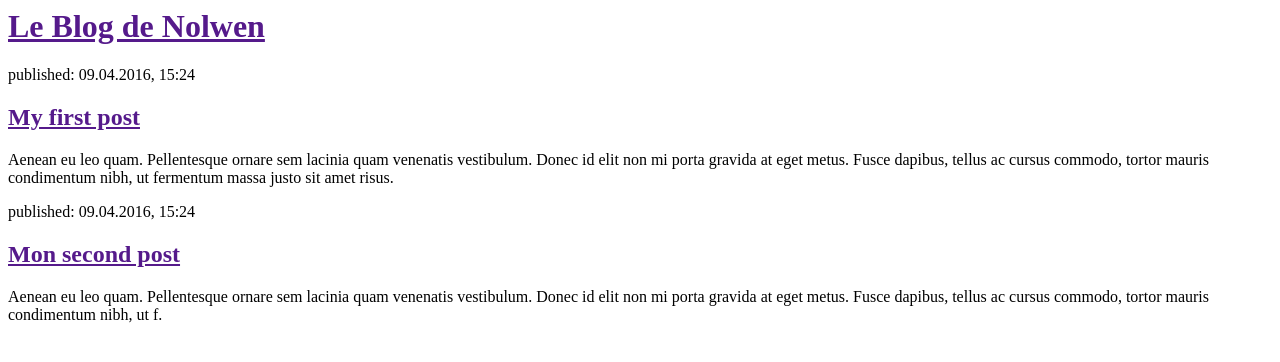
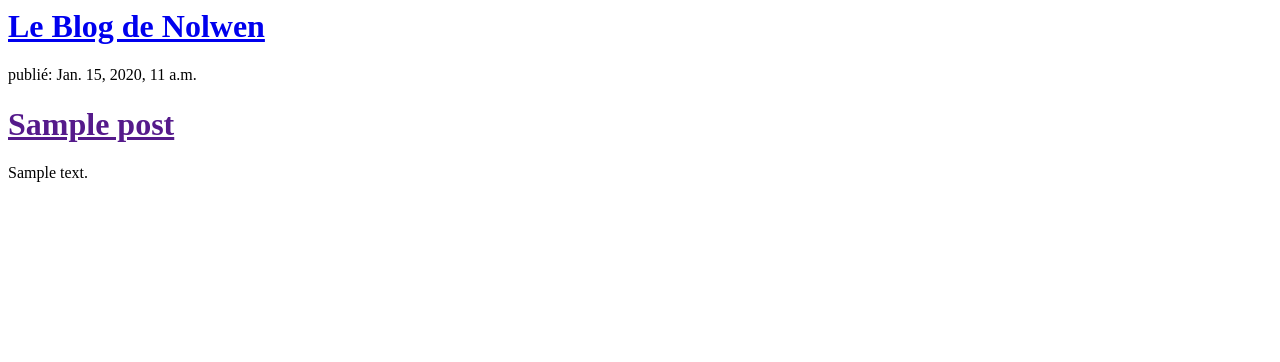
Before and after one commit to Athosdarling/my-first-blog, a Django app: template blog/templates/blog/post_list.html in a window 1280 px wide. Shown: the top 362 px of the page. Run offline with Django 3.2, Linux system fonts and the light colour scheme; the template is opened without the code that fills it: values that come from a table or form of the project are taken from there, others are empty; tables that the repository leaves empty hold one stand-in row (values such as "Sample post").

Commit message:
Modified templates to display posts from database.

```diff
--- a/blog/templates/blog/post_list.html
+++ b/blog/templates/blog/post_list.html
@@ -3,20 +3,16 @@
         <title>Le Blog de Nolwen</title>
     </head>
     <body>
-        <div>
-            <h1><a href="">Le Blog de Nolwen</a></h1>
-        </div>
+      <div>
+  <h1><a href="/">Le Blog de Nolwen</a></h1>
+</div>
 
-        <div>
-            <p>published: 09.04.2016, 15:24</p>
-            <h2><a href="">My first post</a></h2>
-            <p>Aenean eu leo quam. Pellentesque ornare sem lacinia quam venenatis vestibulum. Donec id elit non mi porta gravida at eget metus. Fusce dapibus, tellus ac cursus commodo, tortor mauris condimentum nibh, ut fermentum massa justo sit amet risus.</p>
-        </div>
-
-        <div>
-            <p>published: 09.04.2016, 15:24</p>
-            <h2><a href="">Mon second post</a></h2>
-            <p>Aenean eu leo quam. Pellentesque ornare sem lacinia quam venenatis vestibulum. Donec id elit non mi porta gravida at eget metus. Fusce dapibus, tellus ac cursus commodo, tortor mauris condimentum nibh, ut f.</p>
-        </div>
+{% for post in posts %}
+  <div>
+      <p>publié: {{ post.published_date }}</p>
+      <h1><a href="">{{ post.title }}</a></h1>
+      <p>{{ post.text|linebreaks }}</p>
+  </div>
+{% endfor %}
     </body>
 </html>
--- a/blog/views.py
+++ b/blog/views.py
@@ -1,4 +1,7 @@
 from django.shortcuts import render
+from django.utils import timezone
+from .models import Post
 
 def post_list(request):
-    return render(request, 'blog/post_list.html', {})
+    posts = Post.objects.filter(published_date__lte=timezone.now()).order_by('published_date')
+    return render(request, 'blog/post_list.html', {'posts' : posts})
```
